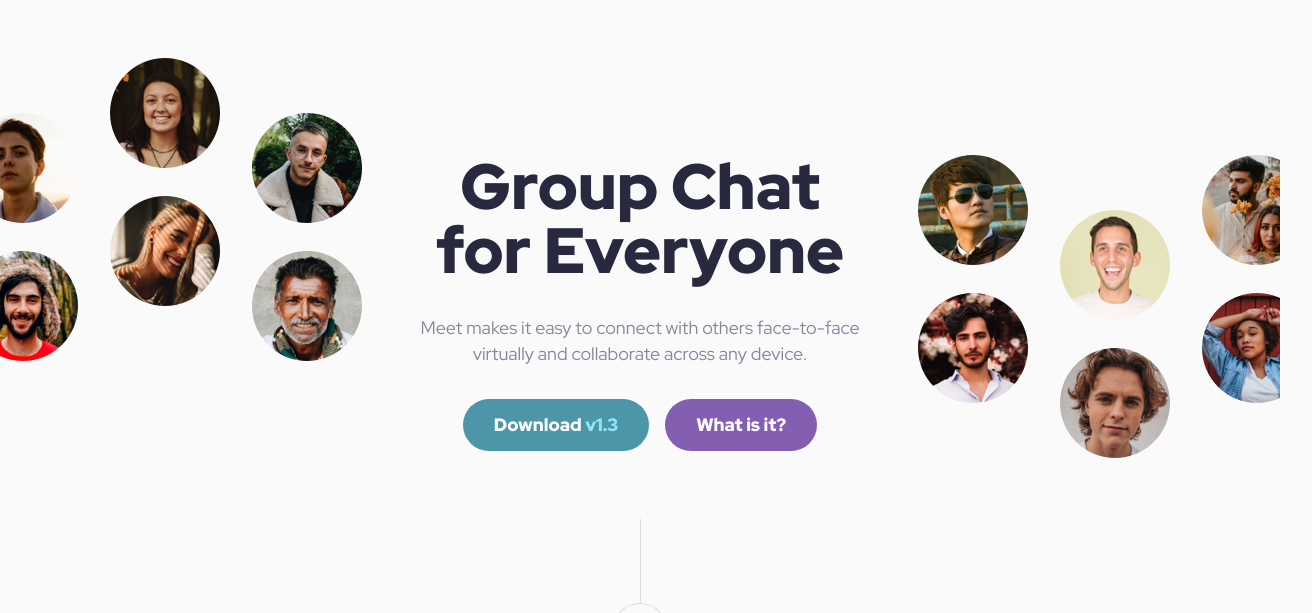
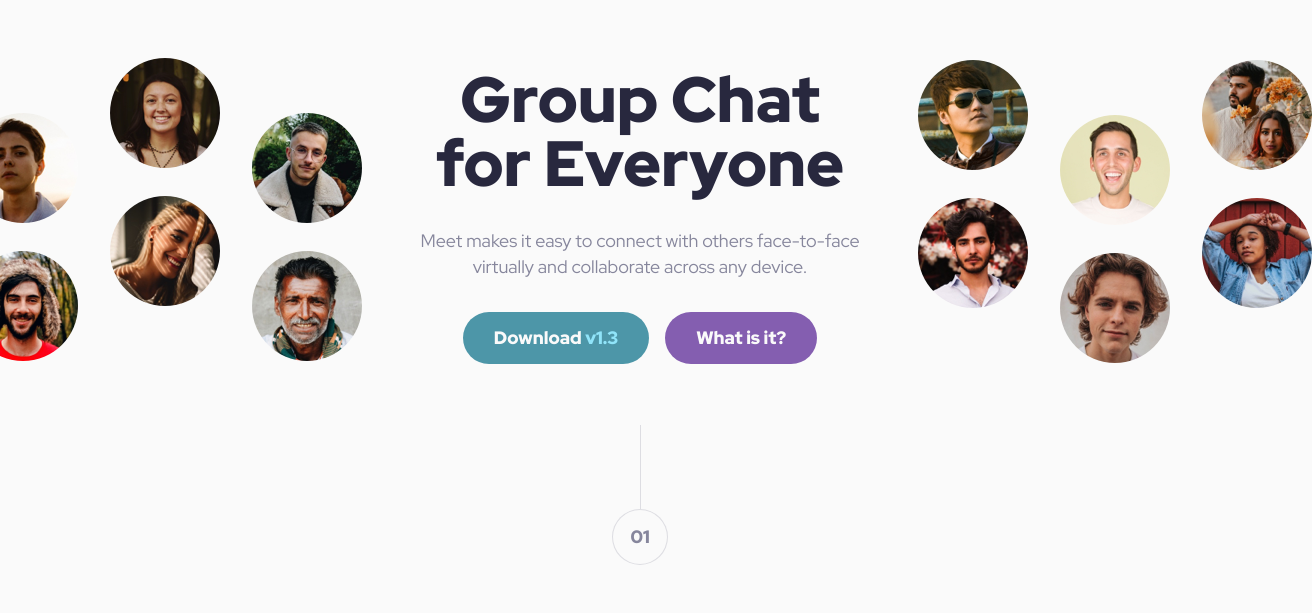
Before and after one commit to lkoster/meet-landing-page-main, a plain HTML site: page index.html in a window 1280 px wide. Shown: the part 111-724 px from the top of the page, 1312 px wide, since content can reach past the window. Drawn offline with Linux system fonts and the light colour scheme.

Commit message:
fixed hero

```diff
--- a/styles.css
+++ b/styles.css
@@ -173,8 +173,7 @@ a {
   justify-content: space-between;
   align-items: center;
   margin: 6.1rem auto;
-  min-height: 400px;
-  overflow: hidden;
+  max-height: 32rem;
 }
 
 .hero__content {
@@ -182,7 +181,7 @@ a {
   justify-self: center;
   gap: 3.2rem;
   width: 54rem;
-  margin-top: 90px;
+  margin-top: 1rem;
 }
 
 .hero__content p {
@@ -196,7 +195,6 @@ a {
 
 .hero-img-right {
   margin-right: -3.2rem;
-  align-self: flex-end;
 }
 
 .hero-img-mobile {
```
